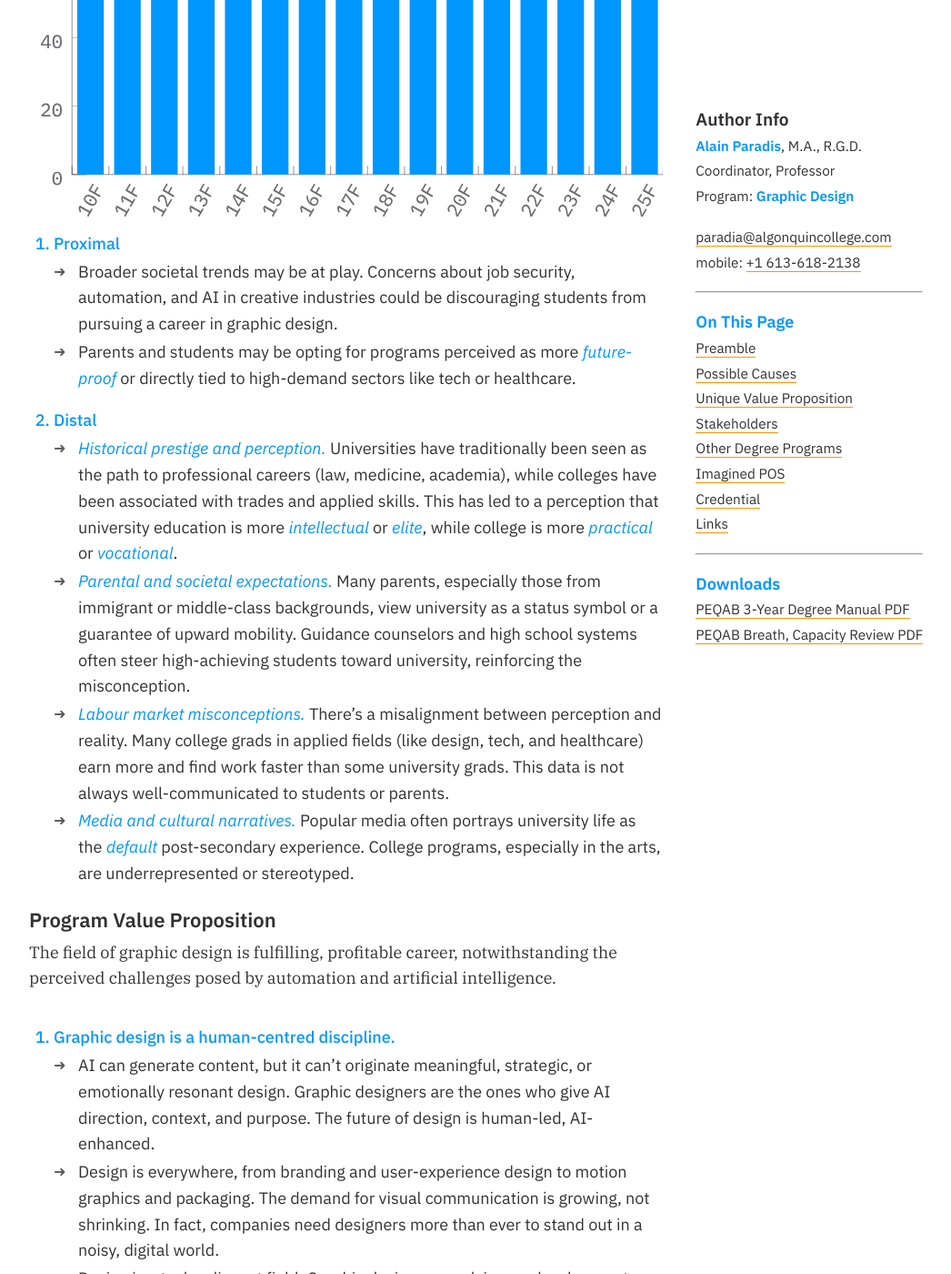
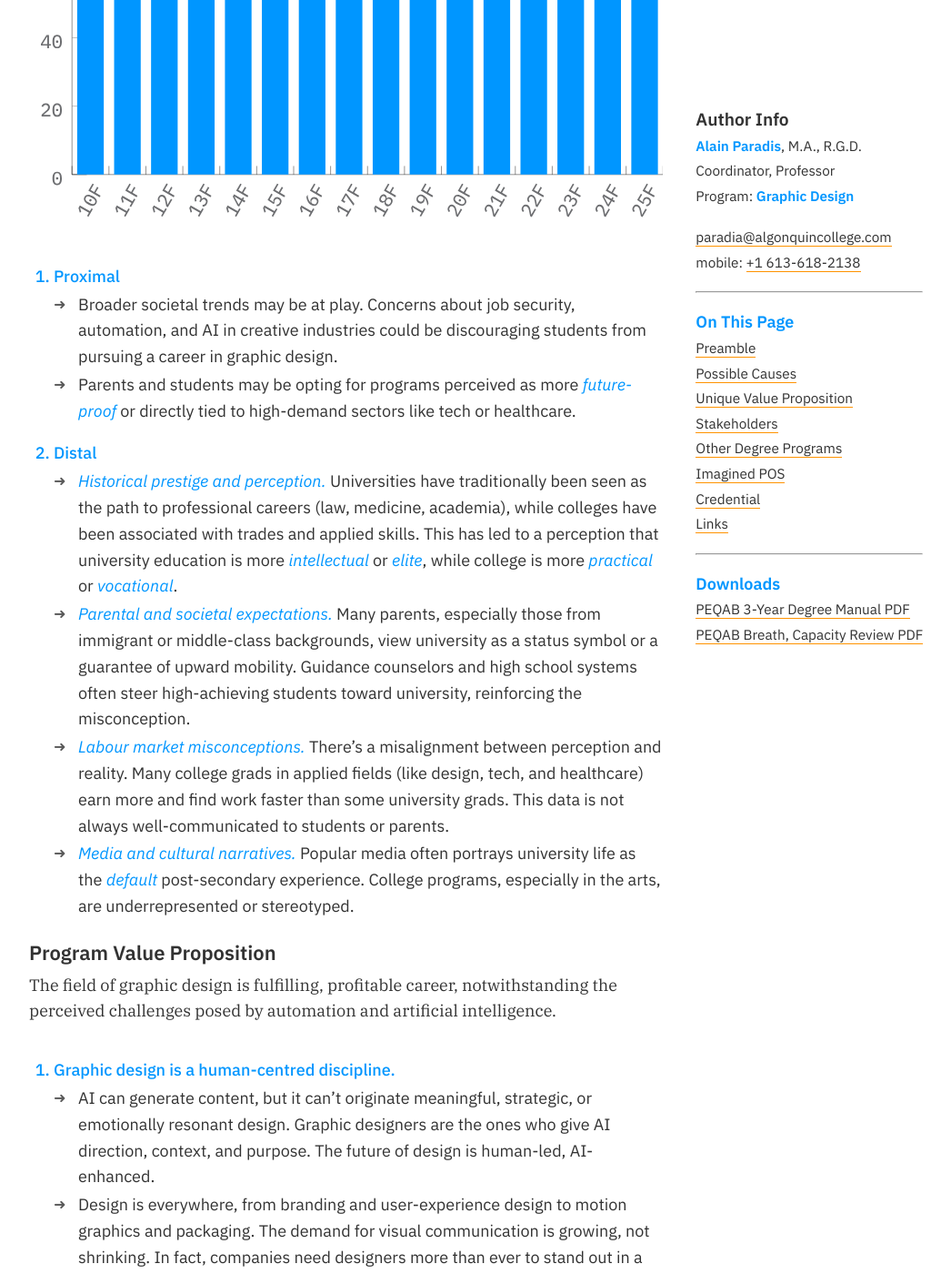
Before and after one commit to AlainParadis/program-transformation, a Jekyll site: the page built from index.md, in a window 1280 px wide and 1400 px high, scrolled down 1916 px. Shown: the whole window at 91% size, without its empty margins (76-1122 px from the left). Built offline with Jekyll 4.4.1, drawn with Linux system fonts in a browser that asks for light colours.

Commit message:
Add bottom margin to svg elements
Replace an empty svg rule with `margin-bottom: 2rem;` to add spacing below inline SVGs and improve layout/vertical rhythm.

```diff
--- a/css/styles.css
+++ b/css/styles.css
@@ -484,7 +484,7 @@ code
 	z-index: 1000;
 }
 
-svg {  }
+svg { margin-bottom: 2rem; }
 svg:hover { filter: none; }
 
 figure svg
```
